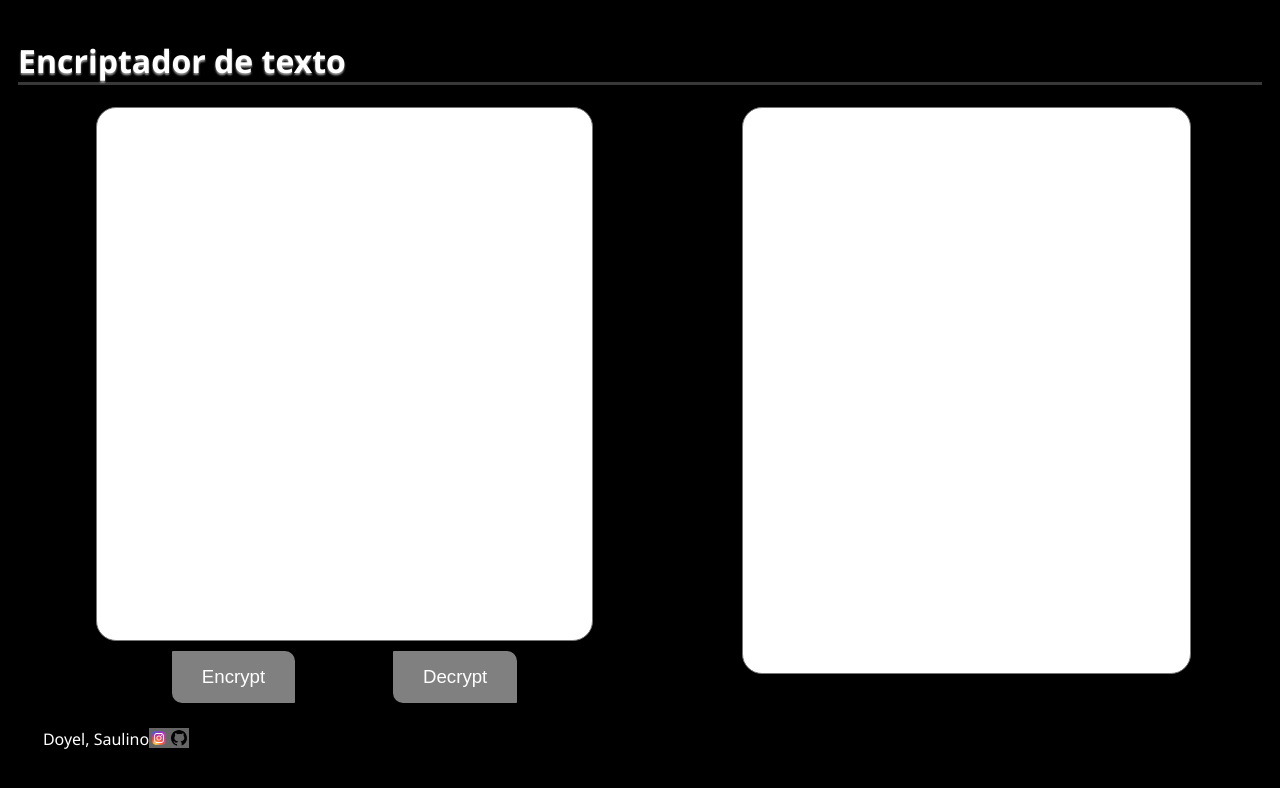
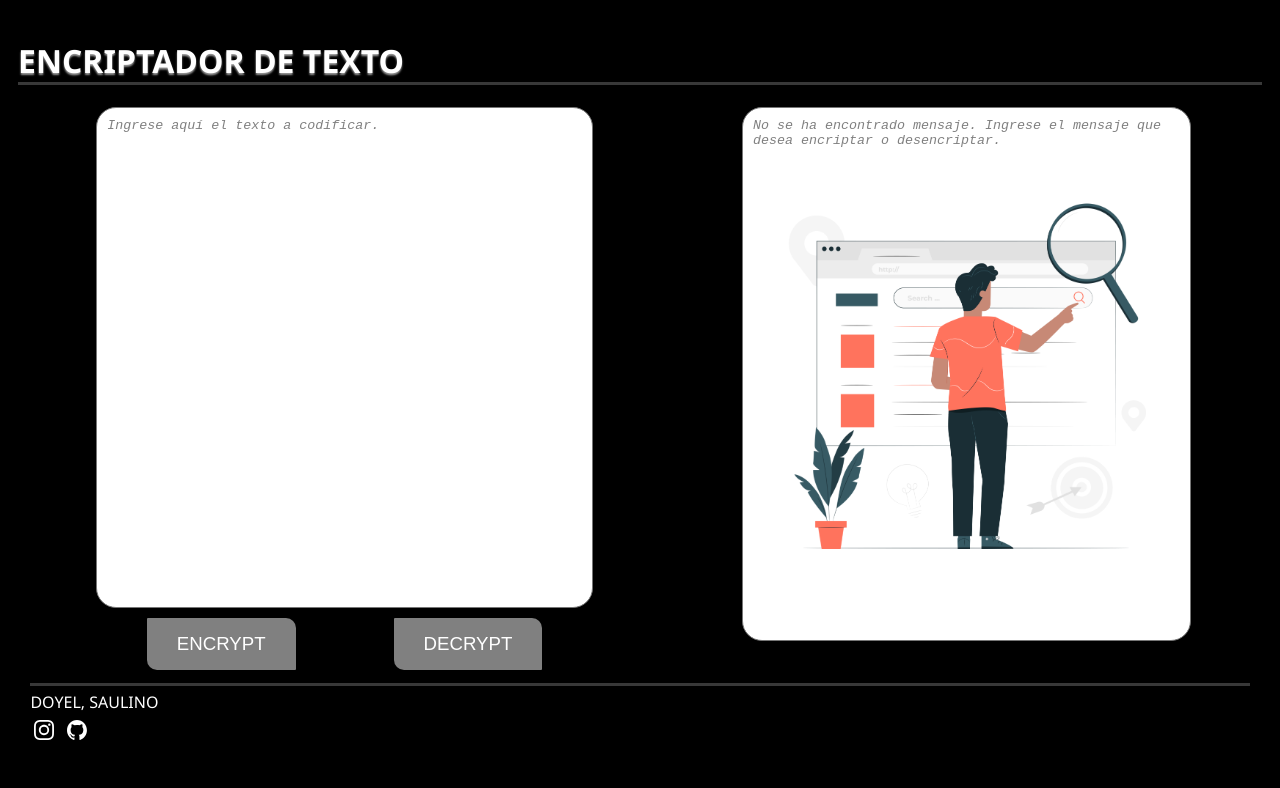
Before and after one commit to Doyit0/Challenge-Encriptador, a plain HTML site: page index.html in a window 1280 px wide. Drawn offline with Linux system fonts and the light colour scheme.

Commit message:
Agregada imagen y corregido código. Falta arreglar placeholder

```diff
--- a/index.html
+++ b/index.html
@@ -20,14 +20,14 @@
      <div class="container">
           <div class="inputArea">
 
-               <textarea class="" oninput="textChanged()" onchange="textChanged()" name="code" id="text"></textarea>
+               <textarea placeholder= "Ingrese aquí el texto a codificar." class="" oninput="textChanged()" onchange="textChanged()" name="code" id="text"></textarea>
                <div class="buttonRow">
                     <button disabled class="button" id="encryptButton" onclick="encryptButtonClicked()">Encrypt</button>
                     <button disabled class="button" id="decryptButton" onclick="decryptButtonClicked()">Decrypt</button>
                </div>
           </div>
           <div class="outputArea">
-               <textarea readonly name="showText" id="textResult"></textarea>
+               <textarea placeholder= "No se ha encontrado mensaje. Ingrese el mensaje que desea encriptar o desencriptar." readonly name="showText" id="textResult"></textarea>
                <div class="buttonRow">
                     <button id="copyButton" class="copyButton" onclick="copy()"><img class="copyImage"
                               src="images/copy-icon.svg" alt="Copy text button"></button>
@@ -37,9 +37,12 @@
 </body>
 
 <footer>
-          <li>Doyel, Saulino</li>
-          <li><a href="https://instagram.com/doyito"><img class="instaIcon" src="images/instagram-icon.svg" alt="Instagram Icon" ></a></li>
-          <li><a href="https://github.com/Doyit0"><img class="gitHubIcon" src="images/github-icon.svg" alt="GitbHub Icon" ></a></li>
+     <p>Doyel, Saulino <br>
+          <a href="https://instagram.com/doyito"><img class="instaIcon" src="images/Instagram_Glyph_White.svg"
+                    alt="Instagram Icon"></a>
+          <a href="https://github.com/Doyit0"><img class="gitHubIcon" src="images/github-mark-white.svg"
+                    alt="GitbHub Icon"></a>
+      </p>
 </footer>
 
 </html>
--- a/script.js
+++ b/script.js
@@ -12,14 +12,16 @@ function decrypt(input) {
         .replaceAll("ai", "a")
         .replaceAll("imes", "i")
         .replaceAll("enter", "e");
-
 }
 
 function encryptButtonClicked() {
     const unencrypted = document.getElementById("text").value;
-    document.getElementById("textResult").value = encrypt(unencrypted);
+    let result = document.getElementById("textResult")
+    result.value = encrypt(unencrypted);
     document.getElementById("text").value = null;
     document.getElementById("copyButton").style.visibility = "visible";
+    textChanged();
+    result.style.backgroundImage  = "none";
 }
 
 
@@ -28,6 +30,7 @@ function decryptButtonClicked() {
     document.getElementById("textResult").value = decrypt(encrypted);
     document.getElementById("text").value = null;
     document.getElementById("copyButton").style.visibility = "visible";
+    textChanged();
 }
 
 function copy() {
@@ -43,5 +46,4 @@ function textChanged(){
     const disabled = regex.exec(text) == null;
     document.getElementById("encryptButton").disabled=disabled;
     document.getElementById("decryptButton").disabled=disabled;
-
 }
--- a/style.css
+++ b/style.css
@@ -3,6 +3,7 @@ html {
   background: #000000;
   font-family: 'Segoe UI', Tahoma, Geneva, Verdana, sans-serif;
   margin: 10px;
+  text-transform: uppercase;
 }
 
 h1 {
@@ -57,7 +58,22 @@ textarea {
   flex: 1;
   resize: none;
   margin: 0% 12%;
+  color:black;
 }
+
+textarea::placeholder{
+  color: gray;
+  font-style: italic;
+}
+
+#textResult{
+  background-image: url(images/searching.png);
+  background-size: 80%;
+  background-repeat: no-repeat;
+  background-position: center;
+
+}
+
 
 .button {
   padding: 15px 30px;
@@ -68,6 +84,7 @@ textarea {
   border-radius: 1px 10px;
   border-style: hidden;
   transition: 250ms;
+  text-transform: inherit;
 }
 
 .button:hover:enabled {
@@ -111,8 +128,18 @@ footer{
   display: flex;
   color: #ffffff;
   background: #000000;
-  margin: 2%;
+  margin: 1%;
+  line-height: 2em;
+  border-top: solid #b7b7b74e;
+  padding-top: ;
+}
 
+footer a{
+  margin: 0.25em;
+}
+
+footer p{
+  margin-top: 0;
 }
 
 li{
@@ -121,5 +148,4 @@ li{
 .instaIcon, .gitHubIcon{
   height: 20px;
   width: 20px;
-  background-color: #666666;
 }
```
Also changed, not shown: images/Instagram_Glyph_White.svg (added), images/github-mark-white.svg (added), images/searching.png (added), 3 other files.
